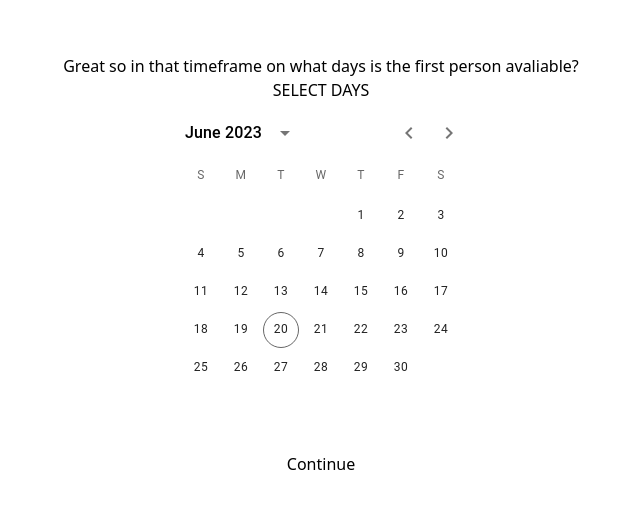
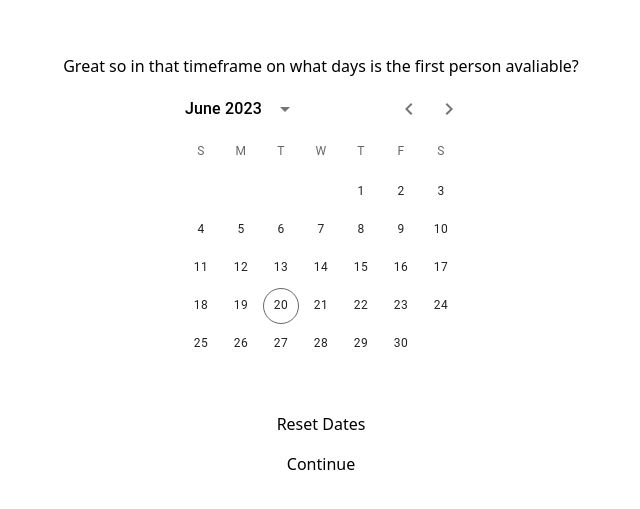
Before and after one commit to renrutoet/meeting-app, a React (Vite) app: page /avaliability/1 in a window 1280 px wide. Shown: the part 143-652 px from the top of the page, without its empty margins (319-959 px from the left). Built offline with nearby package versions, Linux system fonts and the light colour scheme.

Commit message:
feature: implemented first step of custom multi date selection

```diff
--- /dev/null
+++ b/src/components/Layout/CustomCalendar.tsx
@@ -0,0 +1,65 @@
+import dayjs, { Dayjs } from "dayjs";
+import { styled } from "@mui/material/styles";
+import { AdapterDayjs } from "@mui/x-date-pickers/AdapterDayjs";
+import { LocalizationProvider } from "@mui/x-date-pickers/LocalizationProvider";
+import { DateCalendar } from "@mui/x-date-pickers/DateCalendar";
+import { PickersDay, PickersDayProps } from "@mui/x-date-pickers/PickersDay";
+import { useState } from "react";
+
+interface CustomPickerDayProps extends PickersDayProps<Dayjs> {
+  isSelected: boolean;
+}
+
+const CustomPickersDay = styled(PickersDay, {
+  shouldForwardProp: (prop) => prop !== "isSelected",
+})<CustomPickerDayProps>(({ theme, isSelected }) => ({
+  ...(isSelected && {
+    backgroundColor: theme.palette.primary.main,
+    color: theme.palette.common.white,
+    "&:hover, &:focus": {
+      backgroundColor: theme.palette.primary.dark,
+    },
+  }),
+})) as React.ComponentType<CustomPickerDayProps>;
+
+export function Day(
+  props: PickersDayProps<Dayjs> & { selectedDay?: Dayjs | null } & {
+    allSelectedDates: Dayjs[] | null;
+  }
+) {
+  const { day, selectedDay, allSelectedDates, ...other } = props;
+
+  if (selectedDay == null || allSelectedDates == null) {
+    return <PickersDay day={day} {...other} />;
+  }
+
+  const formatedDay = day.toISOString();
+  const mappedDates = allSelectedDates.map((day) => day.toISOString());
+  const isSelected = mappedDates.includes(formatedDay);
+
+  return <CustomPickersDay {...other} day={day} isSelected={isSelected} />;
+}
+
+export default function CustomDay() {
+  const [dates, setDates] = useState<Dayjs[] | null>([dayjs("2022-04-18")]);
+  const [value, setValue] = useState<Dayjs | null>(dayjs("2022-04-17"));
+
+  return (
+    <LocalizationProvider dateAdapter={AdapterDayjs}>
+      <DateCalendar
+        value={value}
+        onChange={(newValue) => {
+          setValue(newValue);
+          setDates((prevState) => [...(prevState as any), newValue]);
+        }}
+        slots={{ day: Day }}
+        slotProps={{
+          day: {
+            selectedDay: value,
+            allSelectedDates: dates,
+          } as any,
+        }}
+      />
+    </LocalizationProvider>
+  );
+}
--- a/src/main.tsx
+++ b/src/main.tsx
@@ -8,7 +8,7 @@ import { Avaliability } from "./pages/Avaliability.tsx";
 import { ConfirmDate } from "./pages/ConfirmDate.tsx";
 import { Welcome } from "./pages/Welcome.tsx";
 import { LocalizationProvider } from "@mui/x-date-pickers";
-import { AdapterDateFns } from "@mui/x-date-pickers/AdapterDateFns";
+import { AdapterDayjs } from "@mui/x-date-pickers/AdapterDayjs";
 
 const router = createBrowserRouter([
   {
@@ -35,7 +35,7 @@ const router = createBrowserRouter([
 
 ReactDOM.createRoot(document.getElementById("root") as HTMLElement).render(
   <React.StrictMode>
-    <LocalizationProvider dateAdapter={AdapterDateFns}>
+    <LocalizationProvider dateAdapter={AdapterDayjs}>
       <RouterProvider router={router} />
     </LocalizationProvider>
   </React.StrictMode>
--- a/src/pages/Avaliability.tsx
+++ b/src/pages/Avaliability.tsx
@@ -2,12 +2,12 @@ import { Link } from "react-router-dom";
 import { CenteredContent } from "../components/Layout/CenterContent";
 import { useState } from "react";
 import { DateCalendar } from "@mui/x-date-pickers";
-import dayjs from "dayjs";
+import dayjs, { Dayjs } from "dayjs";
+import { Day } from "../components/Layout/CustomCalendar";
 
 export const Avaliability = () => {
-  const [selectedDates, setSelectedDates] = useState(null);
-
-  console.log("DATES", selectedDates);
+  const [dates, setDates] = useState<Dayjs[] | null>([dayjs("2022-04-18")]);
+  const [value, setValue] = useState<Dayjs | null>(null);
 
   return (
     <>
@@ -17,12 +17,28 @@ export const Avaliability = () => {
             Great so in that timeframe on what days is the first person
             avaliable?
           </div>
-
-          <div>SELECT DAYS</div>
           <DateCalendar
-            value={selectedDates}
-            onChange={(newValue) => setSelectedDates(newValue)}
+            value={value}
+            onChange={(newValue) => {
+              setValue(newValue);
+              setDates((prevState) => [...(prevState as any), newValue]);
+            }}
+            slots={{ day: Day }}
+            slotProps={{
+              day: {
+                selectedDay: value,
+                allSelectedDates: dates,
+              } as any,
+            }}
           />
+          <button
+            onClick={() => {
+              setDates([]);
+              setValue(null);
+            }}
+          >
+            Reset Dates
+          </button>
         </div>
         <Link to="/result">
           <button>Continue</button>
```
